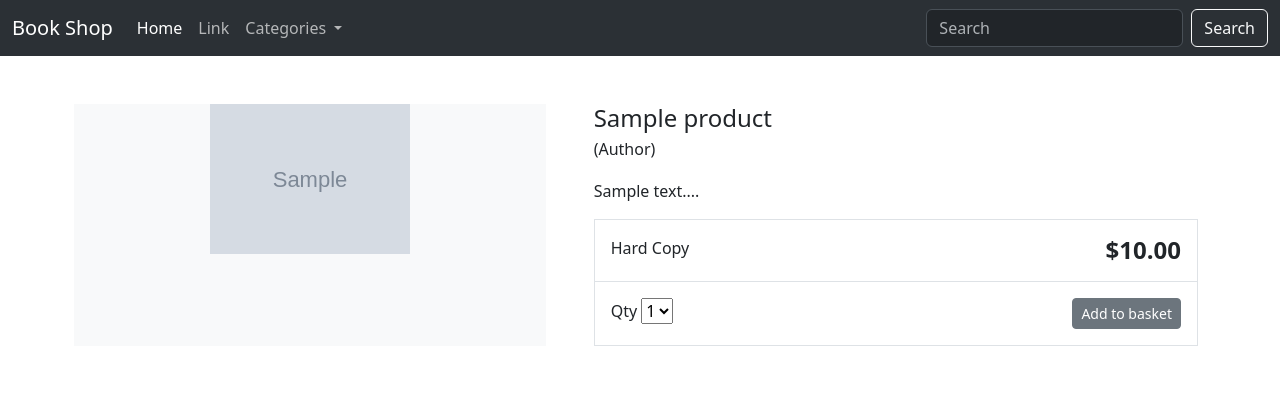
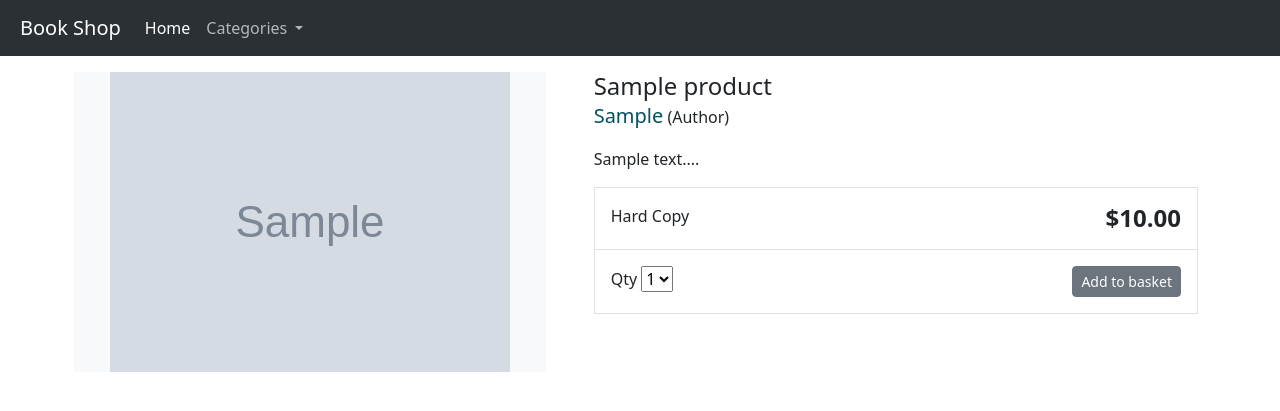
Before and after one commit to salmaayad0/book-shop-django, a Django app: a page that uses templates/base.html in a window 1280 px wide. Shown: the top 411 px of the page. Run offline with Django 4.2, Linux system fonts and the light colour scheme; tables that the repository leaves empty hold one stand-in row (values such as "Sample post"); grey boxes marked "Sample" are stand-in pictures.

Commit message:
edit templates

```diff
--- a/shop/settings.py
+++ b/shop/settings.py
@@ -126,7 +126,9 @@
 # Static files (CSS, JavaScript, Images)
 # https://docs.djangoproject.com/en/4.2/howto/static-files/
 
-STATIC_URL = 'static/'
+STATIC_URL = '/static/'
+STATIC_ROOT = os.path.join(BASE_DIR, 'static')
+STATICFILES_DIRS = [os.path.join(BASE_DIR, 'shop/static')]
 
 # Media files (images are uploaded to)
 
--- a/templates/base.html
+++ b/templates/base.html
@@ -16,7 +16,7 @@
   <header data-bs-theme="dark">
     {% include "store/components/header.html" %}
   </header>
-  <main class="container-fluid" id="content">
+  <main class="container-fluid mt-3" id="content">
     {% block content %} {% endblock content %}
     </main>
     <script
--- a/templates/store/components/card.html
+++ b/templates/store/components/card.html
@@ -1,7 +1,7 @@
 {% for book in books %}
 <div class="col">
   <div class="card shadow-sm">
-    <img class="img-fluid" alt="{{book.title}}" src="{{book.getImage_url}}" />
+    <img class="img-fluid object-fit-scale d-block " style="height: 200px" alt="{{book.title}}" src="{{book.getImage_url}}" />
     <div class="card-body">
       <h5 class="text-center">
         <a class="text-dark text-decoration-none" href="{{book.getOneProduct_url}}">{{book.title}}</a>
@@ -16,7 +16,7 @@
             {{book.category}}
           </button>
         </div>
-        <small class="text-body-secondary">{{book.created_time}}</small>
+        <small class="text-body-secondary">{{book.auther}}</small>
       </div>
     </div>
   </div>
--- a/templates/store/components/header.html
+++ b/templates/store/components/header.html
@@ -1,4 +1,4 @@
-<nav class="navbar navbar-expand-lg bg-body-tertiary">
+<nav class="navbar navbar-expand-lg bg-body-tertiary position-fixed fixed-top p-2">
   <div class="container-fluid">
     <a class="navbar-brand" href="{% url "store:allBooks" %}">Book Shop</a>
     <button
@@ -16,9 +16,6 @@
       <ul class="navbar-nav me-auto mb-2 mb-lg-0">
         <li class="nav-item">
           <a class="nav-link active" aria-current="page" href="{% url "store:allBooks" %}">Home</a>
-        </li>
-        <li class="nav-item">
-          <a class="nav-link" href="#">Link</a>
         </li>
         <li class="nav-item dropdown">
           <a
@@ -41,7 +38,7 @@
           </ul>
         </li>
       </ul>
-      <form class="d-flex" role="search">
+      {% comment %} <form class="d-flex" role="search">
         <input
           class="form-control me-2"
           type="search"
@@ -49,7 +46,7 @@
           aria-label="Search"
         />
         <button class="btn btn-outline-light" type="submit">Search</button>
-      </form>
+      </form> {% endcomment %}
     </div>
   </div>
 </nav>
--- a/templates/store/detail.html
+++ b/templates/store/detail.html
@@ -1,13 +1,13 @@
 {% extends "base.html" %} {% block title %} {{book.title}} {% endblock title %}
 {% block content %}
 <div class="container">
-  <main class="pt-5">
+  <main class="pt-5 mt-4">
     <div class="row g-3">
         {% comment %} right side {% endcomment %}
       <div class="col-md-5 col-lg-5 order-md-first bg-light">
         <img
           class="img-fluid mx-auto d-block"
-          width="200px"
+          {% comment %} width="200px" {% endcomment %}
           alt="{{book.title}}"
           src="{{book.getImage_url}}"
         />
@@ -15,7 +15,7 @@
       {% comment %} left side {% endcomment %}
       <div class="col-md-7 col-lg-7 ps-md-3 ps-lg-5">
         <h1 class="mb-0 h4">{{book.title}}</h1>
-        <p><span class="lead">{{book.author}}</span>(Author)</p>
+        <p><span class="lead text-info-emphasis">{{book.auther}}</span>{{' '}}(Author)</p>
         <p>{{book.description|slice:":355"}}...</p>
         <div class="border">
           <div class="col border-bottom">
```
Also changed, not shown: templates/store/components/mainSection.html (+29 -14 lines), shop/urls.py (line endings or trailing spaces).
